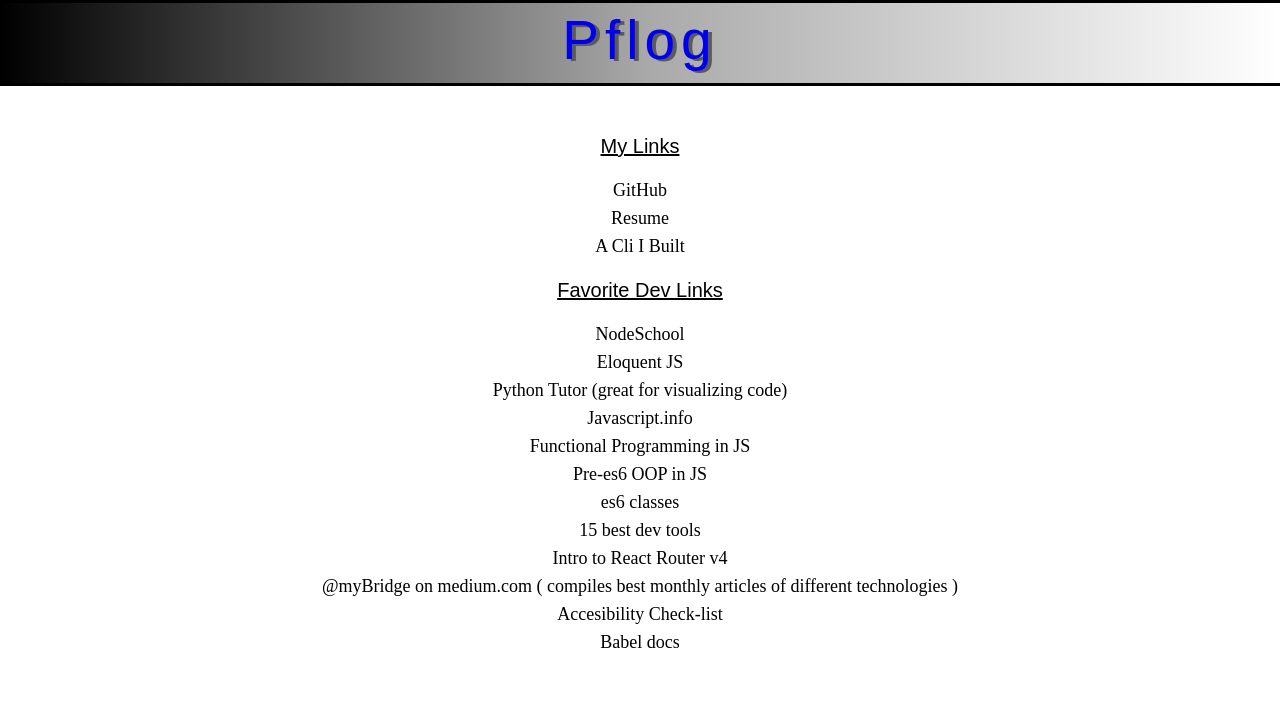
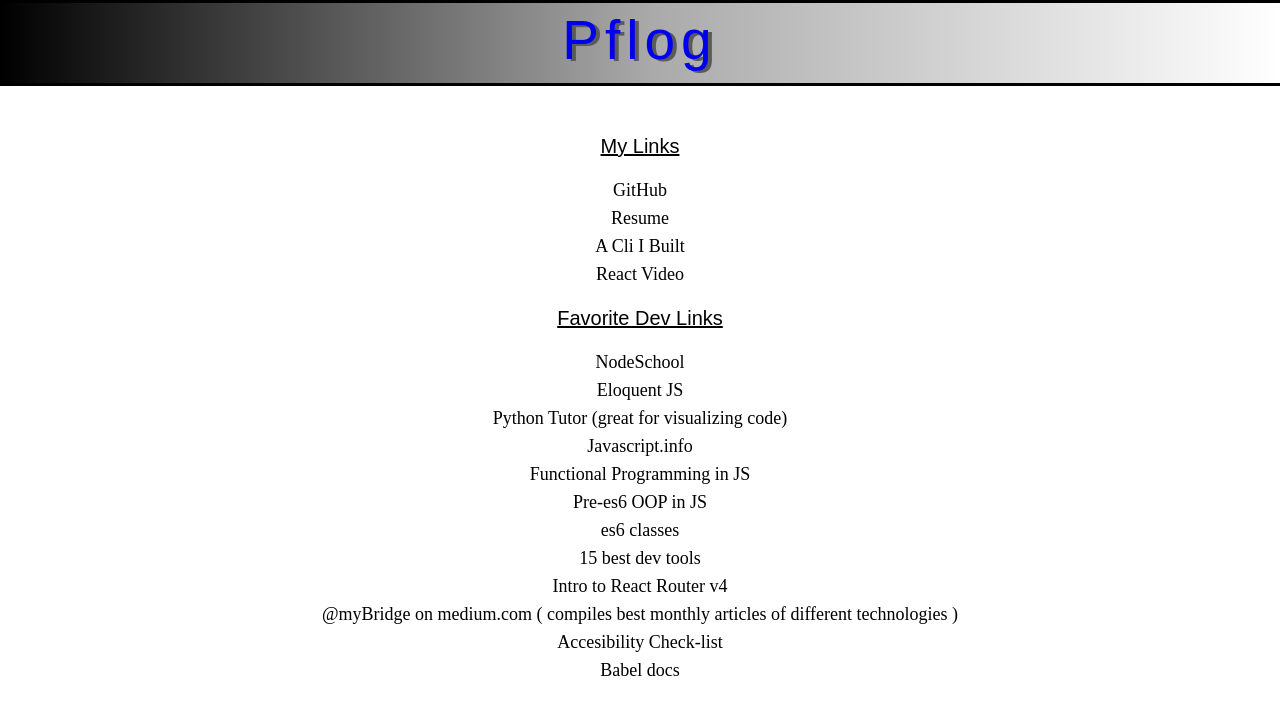
Before and after one commit to chrisPfaff/pfBlog, a React app: page /links in a window 1280 px wide. Shown: the top 714 px of the page. Built offline with nearby package versions, Linux system fonts and the light colour scheme; a web font is replaced by a local one.

Commit message:
added link to list

```diff
--- a/src/client/Components/Links.js
+++ b/src/client/Components/Links.js
@@ -25,6 +25,11 @@
             <li>
               <a href="https://www.npmjs.com/package/coinpricecli">
                 A Cli I Built
+              </a>
+            </li>
+            <li>
+              <a href="https://zeit.co/christopherpfaff/reactvideo/chahjo22n">
+                React Video
               </a>
             </li>
           </ol>
```
